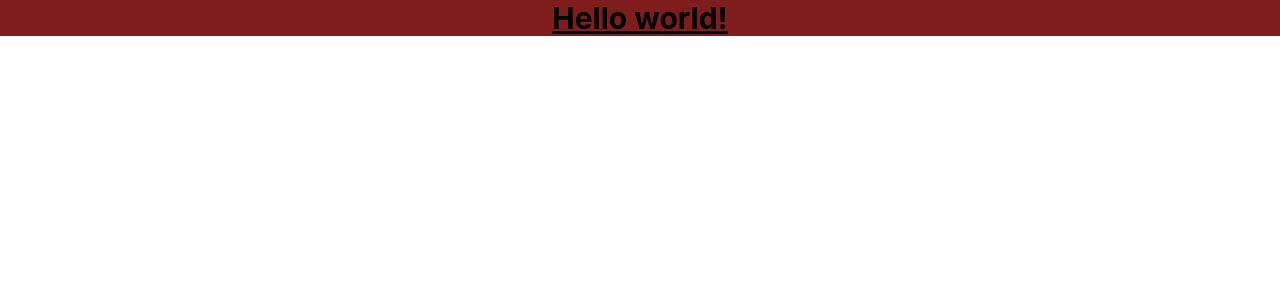
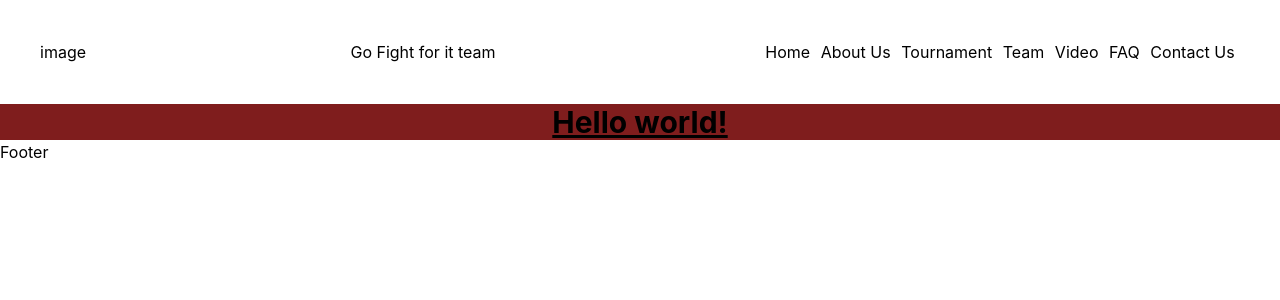
Before and after one commit to sameerbinraees/next-tailwind, a Next.js app: page / in a window 1280 px wide. Shown: the top 300 px of the page. Built offline with nearby package versions, Linux system fonts and the light colour scheme.

Commit message:
working on header

```diff
--- /dev/null
+++ b/components/Footer.js
@@ -0,0 +1,7 @@
+export default function Footer(params) {
+  return (
+    <>
+      <h1>Footer</h1>
+    </>
+  );
+}
--- /dev/null
+++ b/components/Header.js
@@ -0,0 +1,21 @@
+export default function Header(params) {
+  return (
+    <nav className='flex items-center justify-between px-10 py-10'>
+      <div>image</div>
+      <div>
+        <h1>Go Fight for it team</h1>
+      </div>
+      <div className='inline-flex w-2/5'>
+        <ul className='inline-flex w-full justify-around'>
+          <li>Home</li>
+          <li>About Us</li>
+          <li>Tournament</li>
+          <li>Team</li>
+          <li>Video</li>
+          <li>FAQ</li>
+          <li>Contact Us</li>
+        </ul>
+      </div>
+    </nav>
+  );
+}
--- a/pages/_app.js
+++ b/pages/_app.js
@@ -1,7 +1,15 @@
-import '../styles/globals.css'
+import Footer from '../components/Footer';
+import Header from '../components/Header';
+import '../styles/globals.css';
 
 function MyApp({ Component, pageProps }) {
-  return <Component {...pageProps} />
+  return (
+    <>
+      <Header />
+      <Component {...pageProps} />
+      <Footer />
+    </>
+  );
 }
 
-export default MyApp
+export default MyApp;
```
